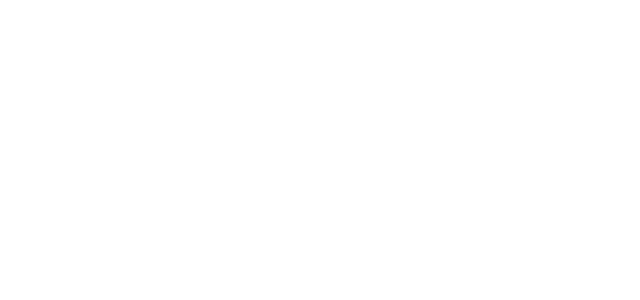
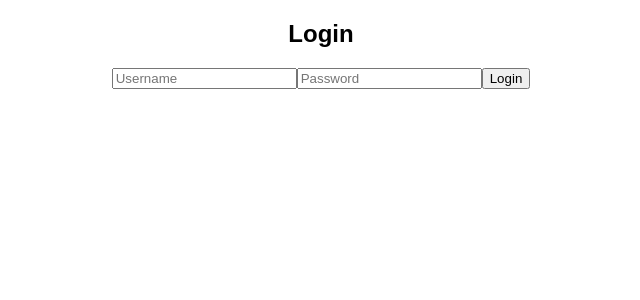
Before and after one commit to Narendra9102/homecraft, a React (Create React App) app: page /login in a window 1280 px wide. Before the commit this address had no page. Shown: the top 300 px of the page, without its empty margins (319-959 px from the left). Built offline with nearby package versions, Linux system fonts and the light colour scheme; the HTML template or start-up script is replaced by a standard one.

Commit message:
Updated App.js and added Login component

```diff
--- a/src/App.js
+++ b/src/App.js
@@ -2,12 +2,14 @@
 import { Routes, Route } from 'react-router-dom';
 import Home from './components/Home';
 import './App.css';
+import Login from './components/Login';
 
 function App() {
   return (
     <div className="App">
       <Routes>
-      <Route path="/" element={<Home />} />
+      <Route path="/home" element={<Home />} />
+      <Route path="/login" element={<Login />} />
       </Routes>
     </div>
   );
--- /dev/null
+++ b/src/components/Login.js
@@ -0,0 +1,62 @@
+import { useState } from 'react';
+import { useNavigate } from 'react-router-dom';
+
+const Login = () => {
+  const [username, setUsername] = useState('');
+  const [password, setPassword] = useState('');
+  const [error, setError] = useState(null);
+  const navigate = useNavigate();
+
+  const handleLogin = async () => {
+    if (!username || !password) {
+      setError('Username and password are required');
+      return;
+    }
+
+    try {
+      const response = await fetch('http://localhost:8000/api/login/', {
+        method: 'POST',
+        headers: {
+          'Content-Type': 'application/json',
+        },
+        body: JSON.stringify({ username, password }),
+      });
+
+      if (!response.ok) {
+        const errorData = await response.json();
+        throw new Error(errorData.error || 'Login failed');
+      }
+
+      const data = await response.json();
+      console.log('Login successful:', data);
+      localStorage.setItem('access_token', data.access);
+      localStorage.setItem('refresh_token', data.refresh);
+      navigate('/home');
+    } catch (error) {
+      console.error('Error during login:', error);
+      setError('Login failed');
+    }
+  };
+
+  return (
+    <div>
+      <h2>Login</h2>
+      <input
+        type="text"
+        placeholder="Username"
+        value={username}
+        onChange={(e) => setUsername(e.target.value)}
+      />
+      <input
+        type="password"
+        placeholder="Password"
+        value={password}
+        onChange={(e) => setPassword(e.target.value)}
+      />
+      <button onClick={handleLogin}>Login</button>
+      {error && <p style={{ color: 'red' }}>{error}</p>}
+    </div>
+  );
+};
+
+export default Login;
```
